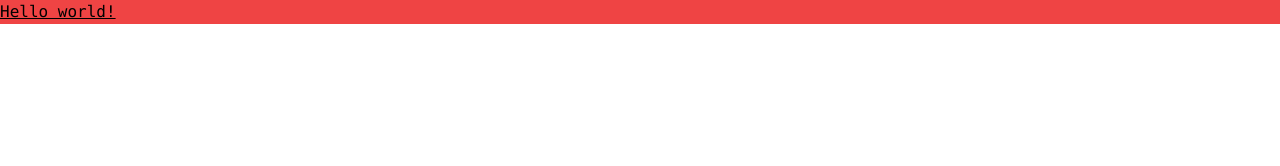
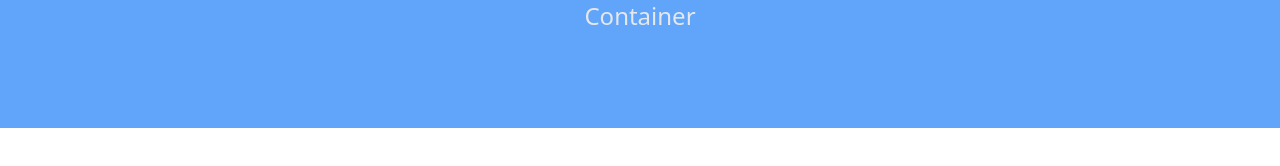
Before and after one commit to ashumsd7/Learn-Tailwind, a website: page public/index.html in a window 1280 px wide. Drawn offline with Linux system fonts and the light colour scheme.

Commit message:
container and mx-auto

```diff
--- a/public/index.html
+++ b/public/index.html
@@ -10,8 +10,10 @@
     <!-- <script src="https://cdn.tailwindcss.com"></script> -->
 </head>
 <body>
-    <h1 class="text-10xl font-mono underline bg-red-500">
-        Hello world!
-      </h1>
+   <div class="lg:container xl:max-auto h-32 bg-blue-400 ">
+   <h2 class="text-2xl text-gray-200 text-center">
+    Container
+   </h2>
+    </div>
 </body>
 </html>
```
Also changed, not shown: dist/output.css.
